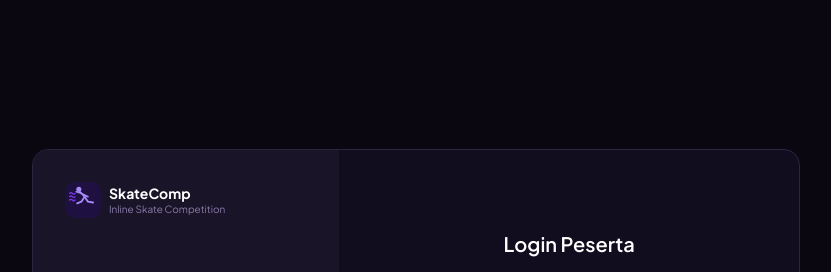
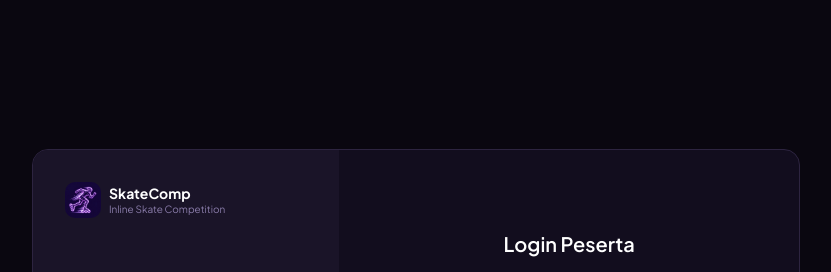
Before and after one commit to firmanizzani/SkateComp, a React (Vite) app: page /login in a window 1280 px wide. Shown: the top 272 px of the page, without its empty margins (224-1055 px from the left). Built offline with nearby package versions, Linux system fonts and the light colour scheme.

Commit message:
update: use new AI generated light purple favicon and replace logo component

```diff
--- a/index.html
+++ b/index.html
@@ -2,7 +2,7 @@
 <html lang="en">
   <head>
     <meta charset="UTF-8" />
-    <link rel="icon" type="image/svg+xml" href="/favicon.svg" />
+    <link rel="icon" type="image/png" href="/favicon.png" />
     <meta name="viewport" content="width=device-width, initial-scale=1.0" />
     <title>SkateComp</title>
     <script>
--- a/src/components/Logo.tsx
+++ b/src/components/Logo.tsx
@@ -2,42 +2,11 @@ export default function Logo({ size = 'md' }: { size?: 'sm' | 'md' | 'lg' }) {
   const scale = size === 'sm' ? 0.7 : size === 'lg' ? 1.3 : 1;
   return (
     <div className="flex items-center gap-2" style={{ transform: `scale(${scale})`, transformOrigin: 'left center' }}>
-      <div style={{ width: 36, height: 36, background: '#1e1040', borderRadius: 10, display: 'flex', alignItems: 'center', justifyContent: 'center' }}>
-        {/*
-          Inline skater running RIGHT:
-          - head top-left area, body leaning forward to the right
-          - left arm swings back-up, right arm swings forward-down
-          - right leg strides forward with inline skate blade
-          - left leg pushes off behind with inline skate blade
-          - wavy speed lines to the LEFT of the figure
-        */}
-        <svg width="30" height="30" viewBox="0 0 36 36" fill="none" xmlns="http://www.w3.org/2000/svg">
-
-          {/* Head */}
-          <circle cx="13" cy="5" r="3" fill="#A78BFA"/>
-
-          {/* Torso: lean forward to the right, shoulder→hip */}
-          <path d="M14 8 L20 14" stroke="#A78BFA" strokeWidth="2.2" strokeLinecap="round"/>
-
-          {/* Left arm (behind body): swings up-back to the left */}
-          <path d="M16 10 L10 8" stroke="#A78BFA" strokeWidth="2" strokeLinecap="round"/>
-
-          {/* Right arm (front): swings forward-down to the right */}
-          <path d="M18 11 L24 14" stroke="#A78BFA" strokeWidth="2" strokeLinecap="round"/>
-
-          {/* Right leg (front/stride): hip→knee→inline blade pointing right */}
-          <path d="M20 14 L24 20 L30 21" stroke="#A78BFA" strokeWidth="2.2" strokeLinecap="round" strokeLinejoin="round"/>
-
-          {/* Left leg (push-off): hip→knee→inline blade angled behind */}
-          <path d="M20 14 L16 20 L11 22" stroke="#A78BFA" strokeWidth="2.2" strokeLinecap="round" strokeLinejoin="round"/>
-
-          {/* === 3 wavy speed lines to the LEFT === */}
-          <path d="M2 10 C3 8.8, 4.2 8.8, 5.2 10 C6.2 11.2, 7.4 11.2, 8.4 10"   stroke="#7C3AED" strokeWidth="1.5" strokeLinecap="round" fill="none"/>
-          <path d="M2 14 C3 12.8, 4.2 12.8, 5.2 14 C6.2 15.2, 7.4 15.2, 8.4 14" stroke="#7C3AED" strokeWidth="1.5" strokeLinecap="round" fill="none"/>
-          <path d="M2 18 C3 16.8, 4.2 16.8, 5.2 18 C6.2 19.2, 7.4 19.2, 8.4 18" stroke="#7C3AED" strokeWidth="1.5" strokeLinecap="round" fill="none"/>
-
-        </svg>
-      </div>
+      <img
+        src="/favicon.png"
+        alt="SkateComp Logo"
+        style={{ width: 36, height: 36, borderRadius: 10, objectFit: 'cover' }}
+      />
       <div>
         <div className="font-bold text-white text-sm leading-tight" style={{ fontFamily: 'Plus Jakarta Sans, sans-serif' }}>SkateComp</div>
         <div className="text-xs leading-tight" style={{ color: '#8B7DAB', fontSize: 10 }}>Inline Skate Competition</div>
```
Also changed, not shown: public/favicon.png (added), public/favicon.svg (deleted).
